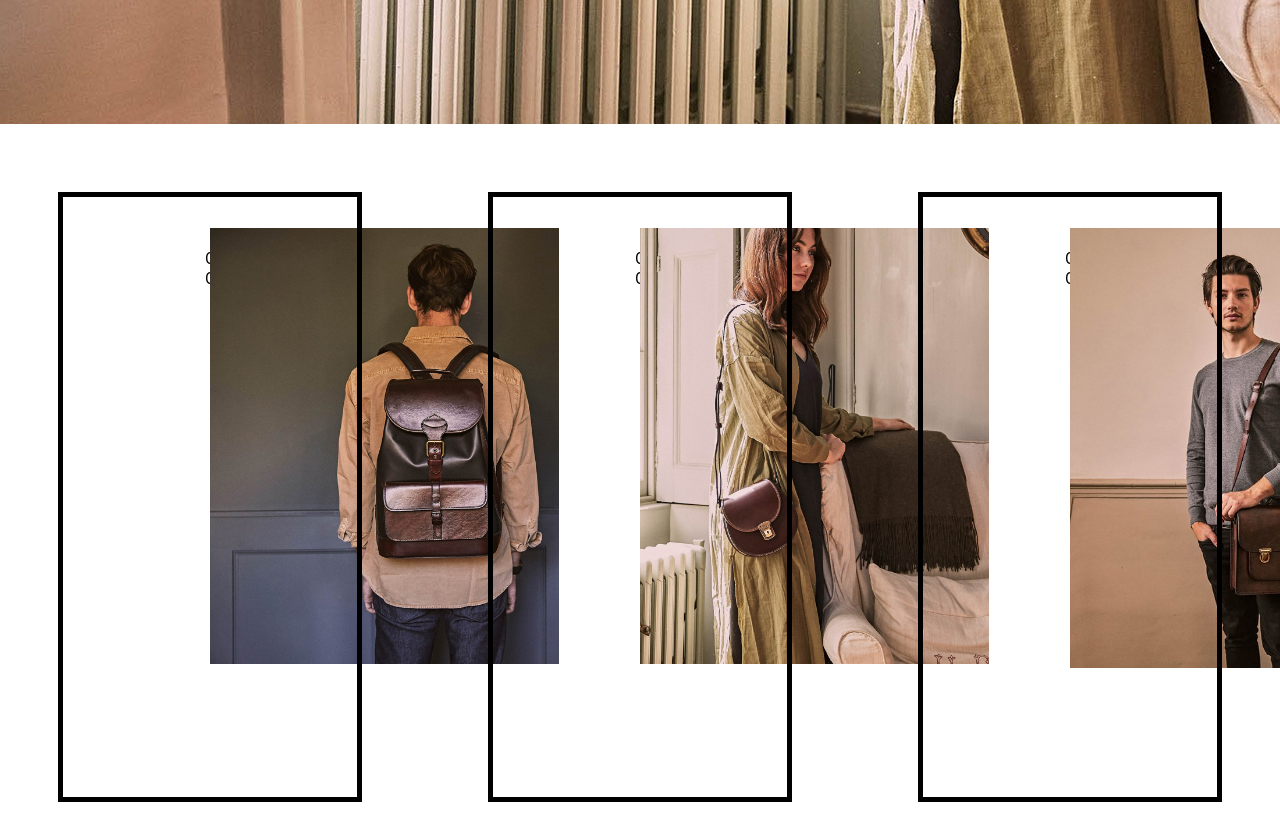
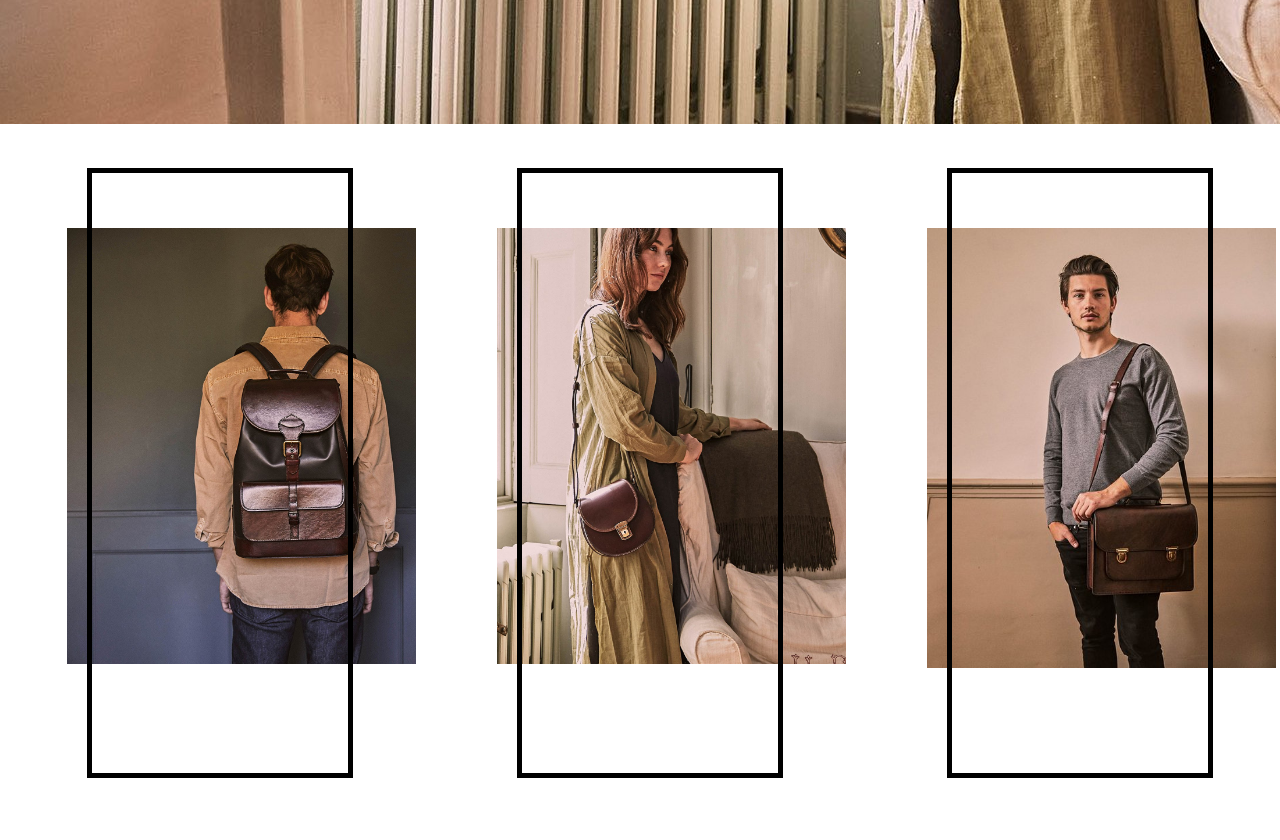
Before and after one commit to chienyu789/beara_practice, a React (Create React App) app: page / in a window 1280 px wide. Shown: the part 3080-3920 px from the top of the page. Built offline with nearby package versions, Linux system fonts and the light colour scheme.

Commit message:
create imgmove component

```diff
--- /dev/null
+++ b/src/components/imgmove/imgmove.components.jsx
@@ -0,0 +1,23 @@
+import React from 'react';
+
+import './imgmove.styles.scss';
+
+const ImgMove = ({imgUrl, x, y}) => (
+    // const [ positionState, setpositionState ] = useState({ x: 0, y: 0});
+
+    // const onMouseMove = ( e ) => (
+    //     setpositionState({x: e.nativeEvent.offsetX, y: e.nativeEvent.offsetY})
+    // );
+
+        <div>
+          <img src={imgUrl} alt='test'/>
+          <div className='overlay'/>
+          <span>{x}</span>
+          <span>{y}</span>
+        </div>
+
+
+);
+
+
+export default ImgMove;
--- /dev/null
+++ b/src/components/imgmove/imgmove.styles.scss
@@ -0,0 +1,14 @@
+.overlay{
+    width:200px;
+    height:600px;
+    background-color: black;
+    position: absolute;
+    display: none;
+        &:hover {
+            display: block;
+            opacity: 1;
+        }
+}
+.span{
+    color:red;
+}
--- a/src/components/menu-item/menu-item.components.jsx
+++ b/src/components/menu-item/menu-item.components.jsx
@@ -1,42 +1,40 @@
 import React,{ useState } from 'react';
 
-import MouseMove from '../mousemove/mousemove.components';
+import ImgMove from '../imgmove/imgmove.components';
 
 import './menu-item.styles.scss';
 
-const MenuItem = ({title, imgUrl}) =>(
-    <div className='menu-item'>
-        {/* <div className='background-img' style={{backgroundImage:`url(${imgUrl})`}}/> */}
-        {/* <div className='background-img'> */}
-        <MouseMove imgUrl={imgUrl}/>
-        {/* </div> */}
-        <div className='overlay'/>
-        <div className='text-container'>
-        <span className='title'>{title.toUpperCase()}</span>
+// const MenuItem = ({title, imgUrl}) =>(
+//     <div className='menu-item'>
+//         {/* <div className='background-img' style={{backgroundImage:`url(${imgUrl})`}}/> */}
+//         {/* <div className='background-img'> */}
+//         <MouseMove imgUrl={imgUrl}/>
+//         {/* </div> */}
+//         {/* <div className='overlay'/> */}
+//         <div className='text-container'>
+//         <span className='title'>{title.toUpperCase()}</span>
+//         </div>
+//     </div>
+
+// );
+
+const MenuItem = ({title, imgUrl}) =>{
+    const [ positionState, setpositionState ] = useState({ x: 0, y: 0});
+
+    const onMouseMove = ( e ) => (
+        setpositionState({x: e.nativeEvent.offsetX, y: e.nativeEvent.offsetY})
+    );
+    return (
+        <div className='menu-item' onMouseMove={onMouseMove}>
+            {/* <div className='overlay'/> */}
+            <ImgMove imgUrl={imgUrl} x={positionState.x} y={positionState.y}/>
+            <div className='text-container'>
+                <span className='title'>{title.toUpperCase()}</span>
+            </div>
+
         </div>
-    </div>
+          )
 
-);
-
-// const MenuItem = ({title, imgUrl}) =>{
-//     const [ positionState, setpositionState ] = useState({ x: 0, y: 0});
-
-//     const onMouseMove = ( e ) => (
-//         setpositionState({x: e.nativeEvent.offsetX, y: e.nativeEvent.offsetY})
-//     );
-//     console.log(positionState.x)
-//     return (
-//         <div className='menu-item'onMouseMove={onMouseMove} >
-//             <div className='overlay'/>
-//             <img src={imgUrl} alt='test'/><br/>
-//             <div className='text-container'>
-//                 <span className='title'>{title.toUpperCase()}</span>
-//             </div>
-//             <span>{positionState.x}</span><br/>
-//             <span>{positionState.y}</span>
-//         </div>
-//           )
-
-// };
+};
 
 export default MenuItem;
--- a/src/components/menu-item/menu-item.styles.scss
+++ b/src/components/menu-item/menu-item.styles.scss
@@ -32,9 +32,6 @@
         width:83%;
         height: auto;
         position: absolute;
-        // background-position: center;
-        // background-size: cover;
-        z-index: 0;
     }
     // .background-img{
     //     img{
@@ -57,11 +54,11 @@
     }
 
     .text-container{
-        width: 70%;
+        width: 80%;
         height: 600px;
         border: 5px solid black;
-        position: absolute;
-        top: 8%;
+        position: relative;
+        bottom:10%;
         z-index: 2;
     }
     .title{
--- a/src/components/mousemove/mousemove.components.jsx
+++ /dev/null
@@ -1,33 +0,0 @@
-import React, { useState } from 'react';
-import { useEffect } from 'react';
-
-const MouseMove = ({imgUrl}) => {
-    const [ positionState, setpositionState ] = useState({ x: 0, y: 0});
-
-    const onMouseMove = ( e ) => (
-        setpositionState({x: e.nativeEvent.offsetX, y: e.nativeEvent.offsetY})
-    );
-    useEffect(() =>{
-      console.log('aaa')
-    },[])
-    // useEffect ( () => {
-    //   window.addEventListener('mousemove', onMouseMove);
-
-    //   return () => {
-    //   window.removeEventListener('mousemove', onMouseMove);
-    // };
-    // },[ onMouseMove ]);
-    console.log(positionState.x);
-    return (
-        <div>
-          <img onMouseMove={onMouseMove} src={imgUrl} alt='test'/><br/>
-        {/* <div onMouseMove={onMouseMove} style={{backgroundImage:`url(${imgUrl})`}}/> */}
-          <span>{positionState.x}</span><br/>
-          <span>{positionState.y}</span>
-        </div>
-
-          )
-};
-
-
-export default MouseMove;
--- a/src/pages/homepage/homepage.components.jsx
+++ b/src/pages/homepage/homepage.components.jsx
@@ -1,7 +1,6 @@
 import React from 'react';
 
 import Directory from '../../components/directory/directory.components';
-// import MouseMove from '../../components/mousemove/mousemove.components';
 
 import './homepage.styles.scss';
 import Background from '../../assets/homepagebackground.jpg';
@@ -13,7 +12,7 @@ const HomePage = () =>(
         <img src={Background} alt='homepage'/>
         <img src={SummerSales} alt='summersale'/>
         <Directory/>
-        {/* <MouseMove imgUrl={require('../../assets/homepagebackground.jpg')}/> */}
+
     </div>
 );
 export default HomePage;
```
